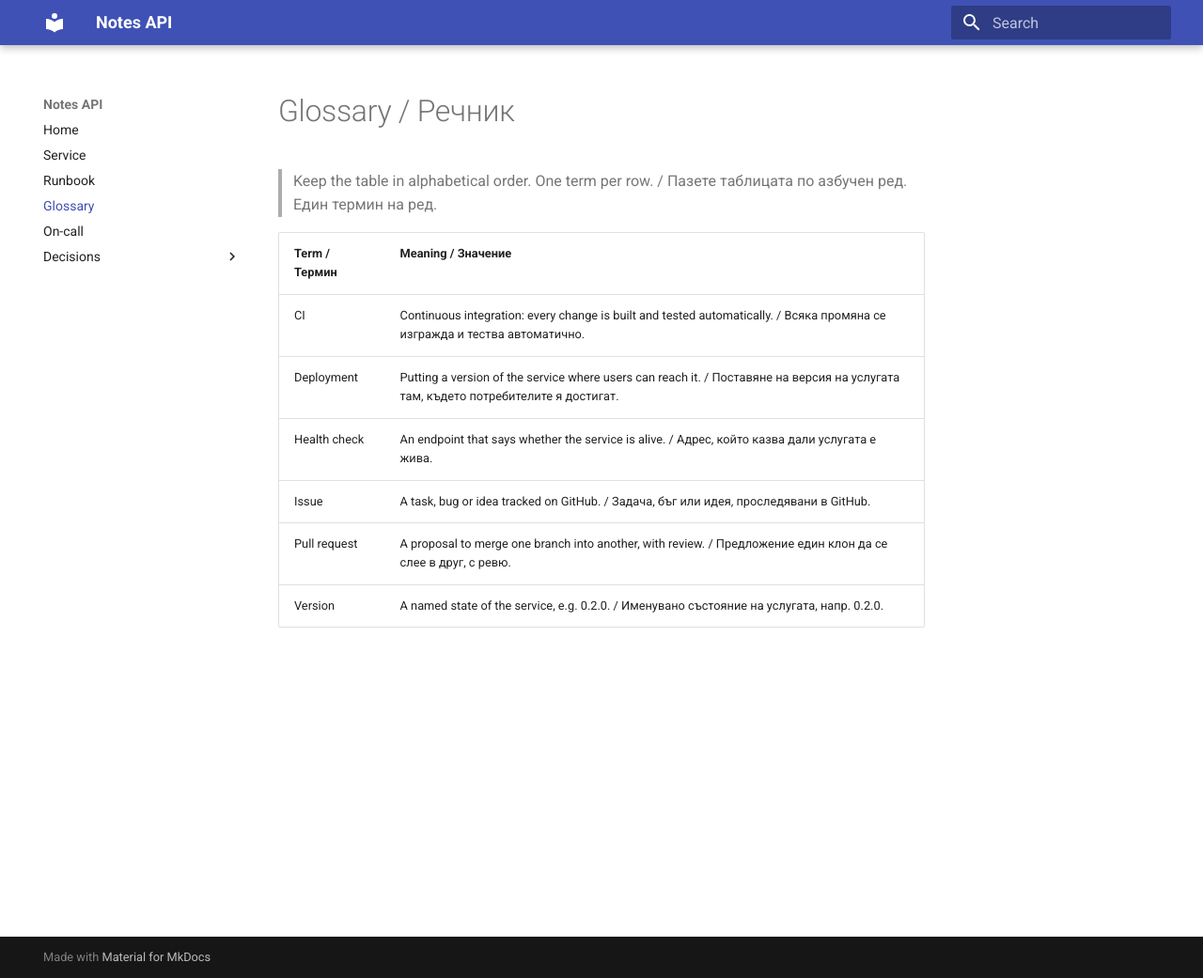
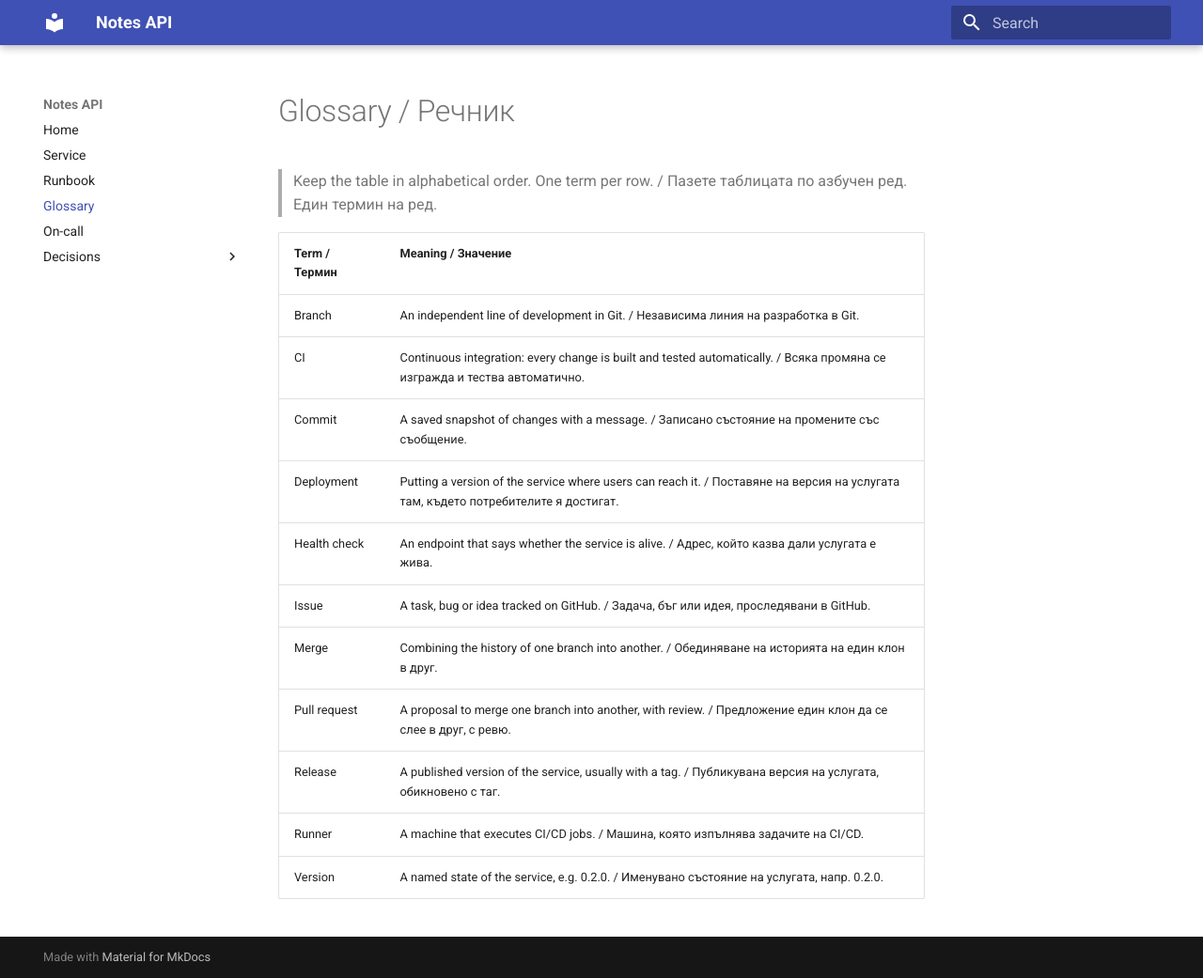
Before and after one commit to Boc666/devops-labs-fn361223027, an MkDocs documentation site: the page built from docs/glossary.md, in a window 1280 px wide and 1041 px high. Shown: the whole window at 94% size. Built offline with MkDocs 1.6.1 and Material for MkDocs 9.7.7, drawn with Linux system fonts in a browser that asks for light colours.

Commit message:
Add glossary terms: Branch, Commit, Merge, Release, Runner

```diff
--- a/docs/glossary.md
+++ b/docs/glossary.md
@@ -4,9 +4,14 @@
 
 | Term / Термин | Meaning / Значение |
 |---|---|
+| Branch | An independent line of development in Git. / Независима линия на разработка в Git. |
 | CI | Continuous integration: every change is built and tested automatically. / Всяка промяна се изгражда и тества автоматично. |
+| Commit | A saved snapshot of changes with a message. / Записано състояние на промените със съобщение. |
 | Deployment | Putting a version of the service where users can reach it. / Поставяне на версия на услугата там, където потребителите я достигат. |
 | Health check | An endpoint that says whether the service is alive. / Адрес, който казва дали услугата е жива. |
 | Issue | A task, bug or idea tracked on GitHub. / Задача, бъг или идея, проследявани в GitHub. |
+| Merge | Combining the history of one branch into another. / Обединяване на историята на един клон в друг. |
 | Pull request | A proposal to merge one branch into another, with review. / Предложение един клон да се слее в друг, с ревю. |
+| Release | A published version of the service, usually with a tag. / Публикувана версия на услугата, обикновено с таг. |
+| Runner | A machine that executes CI/CD jobs. / Машина, която изпълнява задачите на CI/CD. |
 | Version | A named state of the service, e.g. 0.2.0. / Именувано състояние на услугата, напр. 0.2.0. |
```
